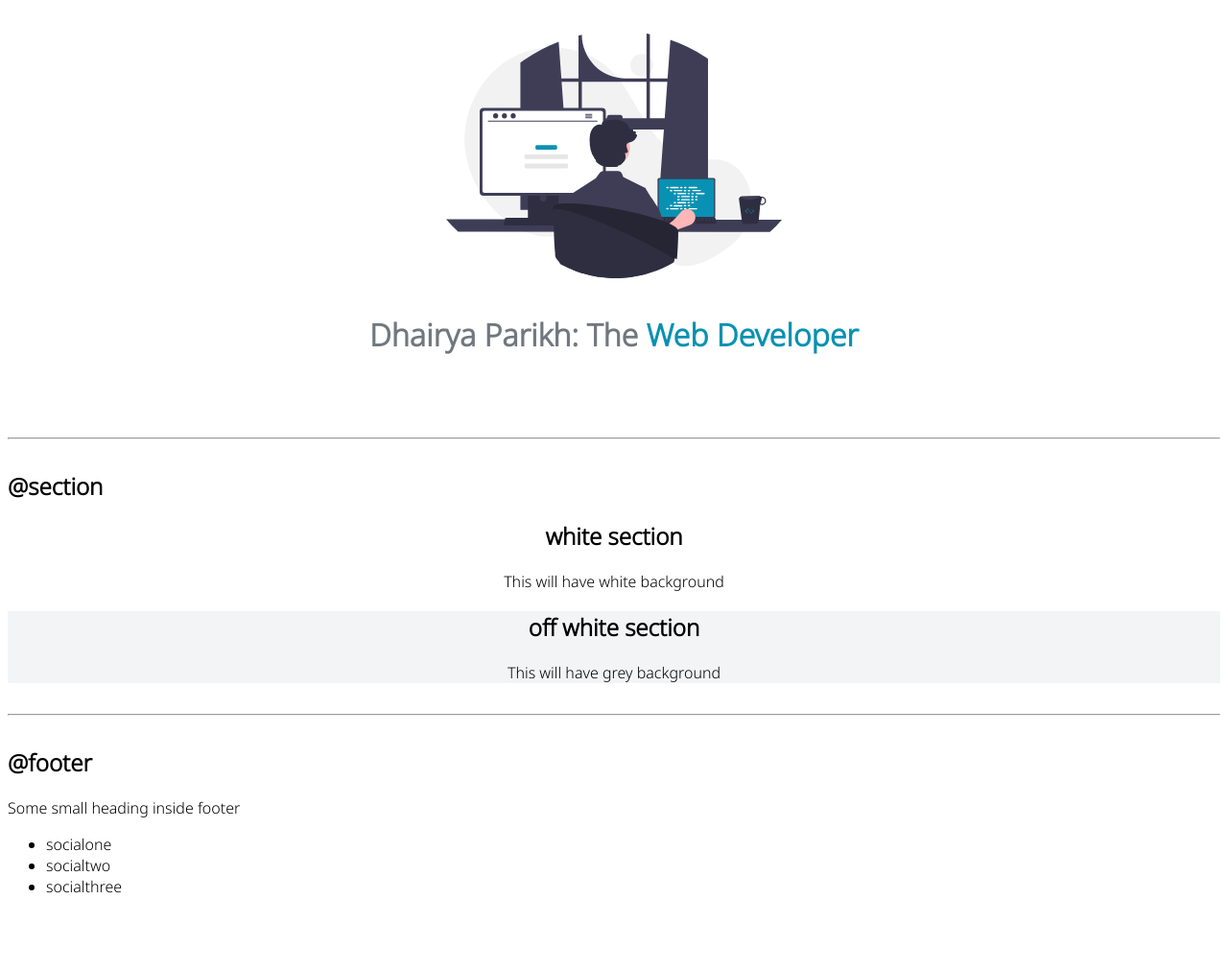
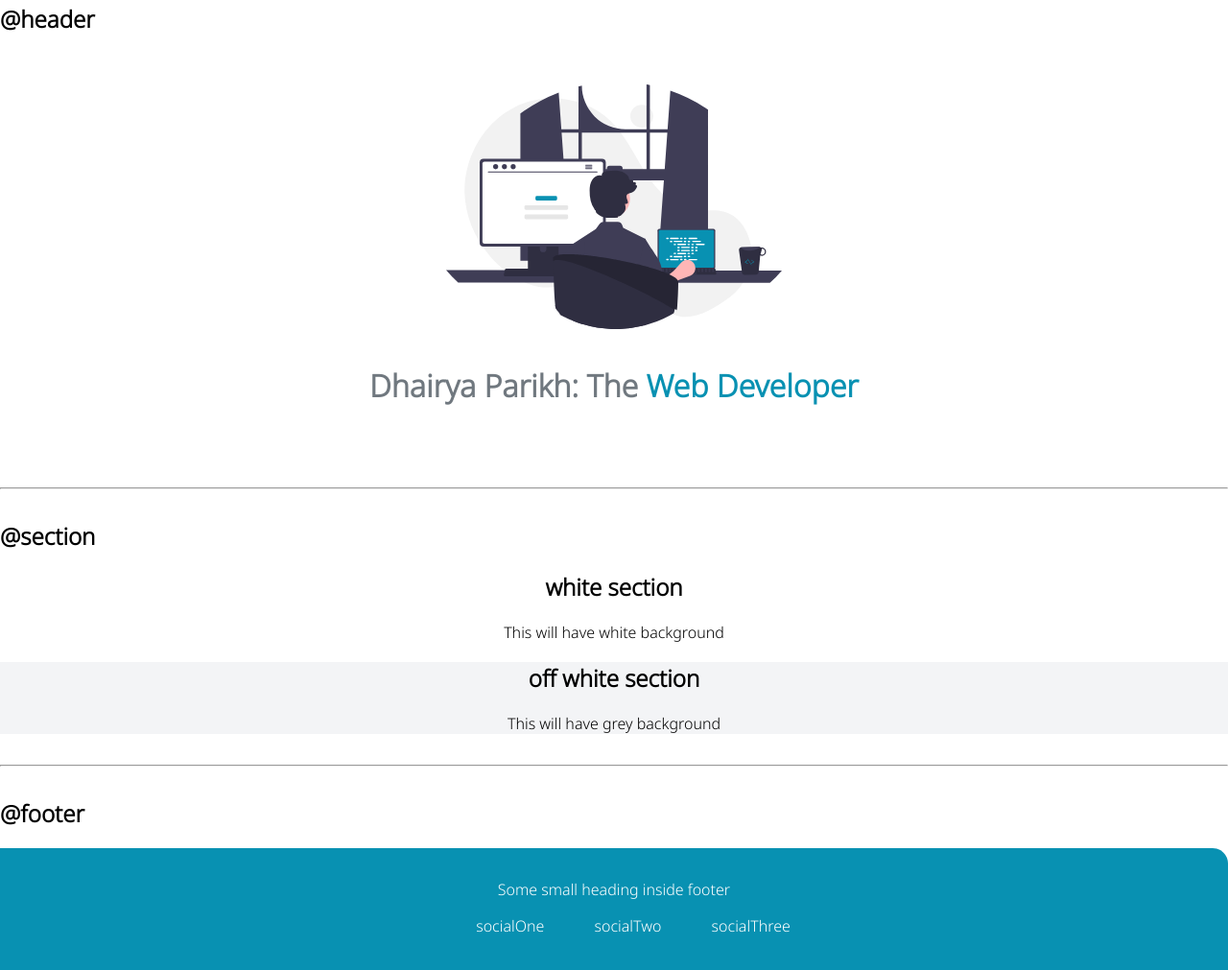
Before and after one commit to dhairyaaaaa14/dhairya-parikh-portfolio, a plain HTML site: page index.html in a window 1280 px wide. Shown: the part 1604-2615 px from the top of the page at 96% size. Before the commit the page ends 2555 px from the top, so only its background shows below. Drawn offline with Linux system fonts and the light colour scheme.

Commit message:
footer done

```diff
--- a/index.html
+++ b/index.html
@@ -87,6 +87,7 @@
     </nav>
 
     <hr>
+    <h2>@header</h2>
     <header class="hero">
         <img src="images/hero-image.svg" class="hero-img" alt="">
         <h1 class="hero-heading">Dhairya Parikh: The <span class="heading-inverted">Web Developer</span></h1>
@@ -112,14 +113,15 @@
     </section>
     <hr>
     <h2>@footer</h2>
-    <footer>
-        <div>
+    <footer class="footer">
+        <div class="footer-header">
             Some small heading inside footer
         </div>
-        <ul>
-            <li>socialone</li>
-            <li>socialtwo</li>
-            <li>socialthree</li>
+        <ul class="social-links non-bullet">
+            <li class="list-item-inline"> <a href="" class="link">socialOne</a> </li>
+            <li class="list-item-inline"> <a href="" class="link">socialTwo</a> </li>
+            <li class="list-item-inline"> <a href="" class="link">socialThree</a> </li>
+
         </ul>
     </footer>
     <!-- <div></div> -->
--- a/styles.css
+++ b/styles.css
@@ -8,6 +8,7 @@
 
 body {
   font-family: "Noto Sans", sans-serif;
+  margin: 0px;
 }
 
 hr {
@@ -95,6 +96,7 @@ hr {
 .hero .hero-heading {
   color: var(--dark-gray);
   padding-top: 1rem;
+  text-align: center;
 }
 
 .hero .heading-inverted {
@@ -114,3 +116,21 @@ hr {
 .ow{
     background-color: var(--off-white);
 }
+
+/** footer **/
+
+.footer{
+    background-color: var(--primary-color);
+    padding: 2rem 0rem;
+    text-align: center;
+    color: white;
+    border-top-right-radius: 1rem;
+}
+
+.footer .link{
+    color: white;
+}
+
+.footer .ul{
+    padding-inline-start: 0px;
+}
```
